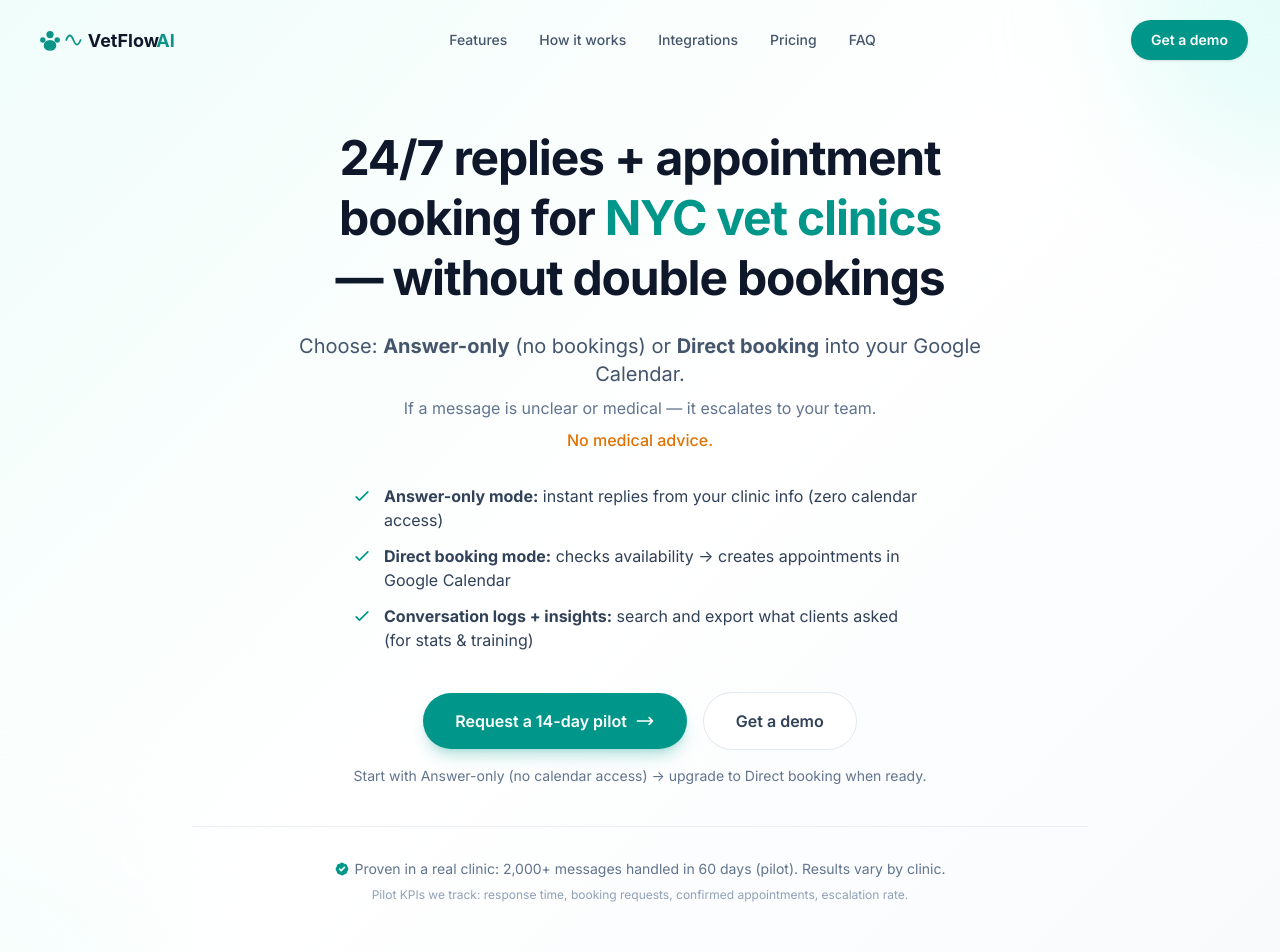
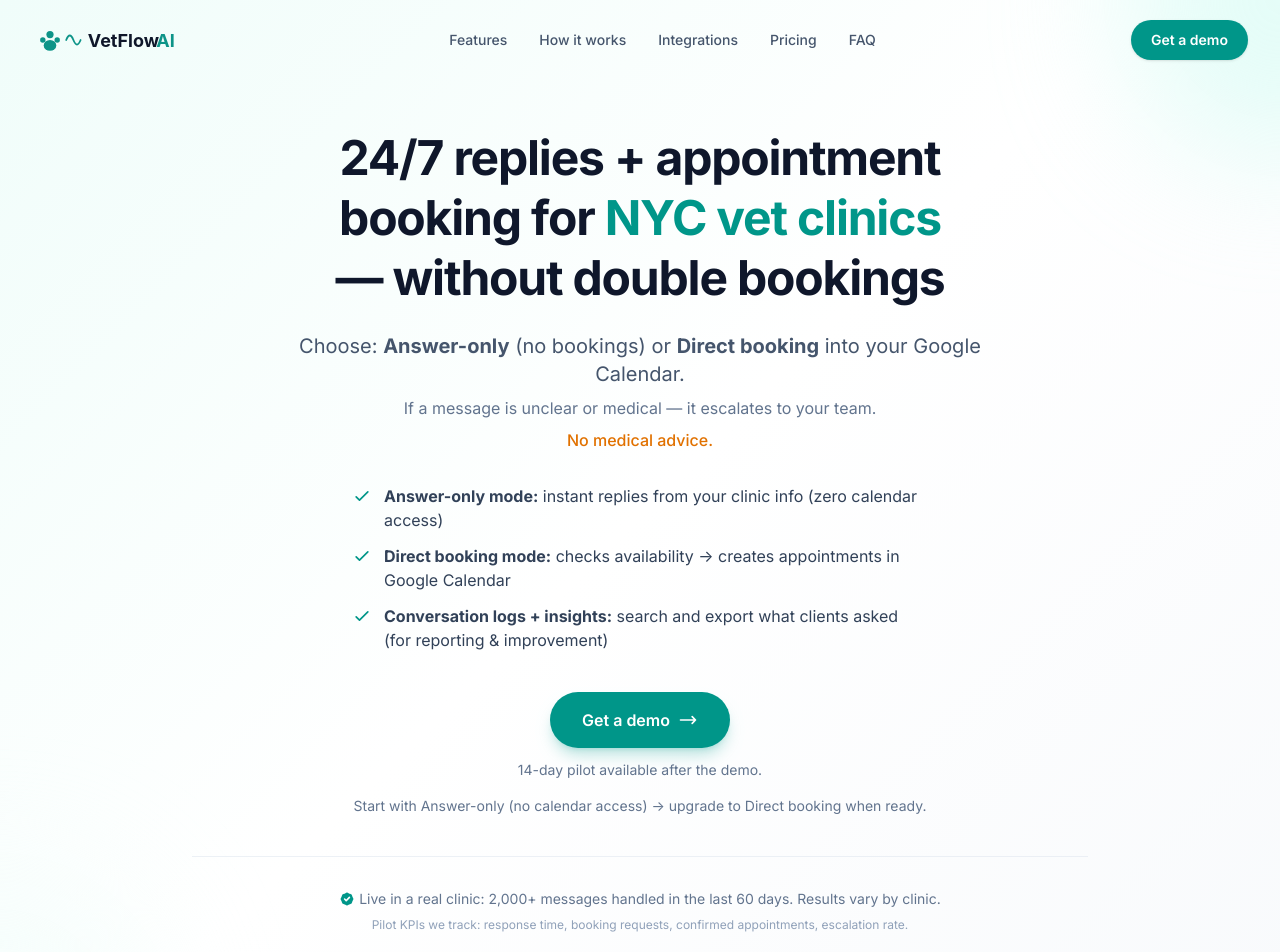
Before and after one commit to iraklidzadzamia/vetflow-landing, a Next.js app: page / in a window 1280 px wide. Shown: the top 952 px of the page. Built offline with nearby package versions, Linux system fonts and the light colour scheme.

Commit message:
Trust and clarity updates: single CTA, improvement wording, approval in Step 4, live social proof

```diff
--- a/components/Hero.tsx
+++ b/components/Hero.tsx
@@ -52,28 +52,25 @@ export function Hero() {
                                 <path strokeLinecap="round" strokeLinejoin="round" strokeWidth={2} d="M5 13l4 4L19 7" />
                             </svg>
                             <span className="text-sm sm:text-base text-left">
-                                <strong>Conversation logs + insights:</strong> search and export what clients asked (for stats &amp; training)
+                                <strong>Conversation logs + insights:</strong> search and export what clients asked (for reporting &amp; improvement)
                             </span>
                         </div>
                     </div>
 
                     {/* CTAs */}
-                    <div className="mt-10 flex flex-col sm:flex-row items-center justify-center gap-4">
+                    <div className="mt-10 flex flex-col items-center justify-center">
                         <Link
                             href="#demo"
                             className="inline-flex items-center justify-center w-full sm:w-auto px-8 py-4 text-base font-semibold text-white bg-teal-600 rounded-full hover:bg-teal-700 transition-all shadow-lg shadow-teal-600/25 hover:shadow-xl hover:shadow-teal-600/30"
                         >
-                            Request a 14-day pilot
+                            Get a demo
                             <svg className="ml-2 w-5 h-5" fill="none" viewBox="0 0 24 24" stroke="currentColor">
                                 <path strokeLinecap="round" strokeLinejoin="round" strokeWidth={2} d="M17 8l4 4m0 0l-4 4m4-4H3" />
                             </svg>
                         </Link>
-                        <Link
-                            href="#demo"
-                            className="inline-flex items-center justify-center w-full sm:w-auto px-8 py-4 text-base font-semibold text-slate-700 bg-white border border-slate-200 rounded-full hover:bg-slate-50 transition-all"
-                        >
-                            Get a demo
-                        </Link>
+                        <p className="mt-3 text-sm text-slate-500">
+                            14-day pilot available after the demo.
+                        </p>
                     </div>
 
                     {/* Micro-trust line */}
@@ -87,7 +84,7 @@ export function Hero() {
                             <svg className="inline-block w-4 h-4 mr-1 text-teal-600 -mt-0.5" fill="currentColor" viewBox="0 0 20 20">
                                 <path fillRule="evenodd" d="M6.267 3.455a3.066 3.066 0 001.745-.723 3.066 3.066 0 013.976 0 3.066 3.066 0 001.745.723 3.066 3.066 0 012.812 2.812c.051.643.304 1.254.723 1.745a3.066 3.066 0 010 3.976 3.066 3.066 0 00-.723 1.745 3.066 3.066 0 01-2.812 2.812 3.066 3.066 0 00-1.745.723 3.066 3.066 0 01-3.976 0 3.066 3.066 0 00-1.745-.723 3.066 3.066 0 01-2.812-2.812 3.066 3.066 0 00-.723-1.745 3.066 3.066 0 010-3.976 3.066 3.066 0 00.723-1.745 3.066 3.066 0 012.812-2.812zm7.44 5.252a1 1 0 00-1.414-1.414L9 10.586 7.707 9.293a1 1 0 00-1.414 1.414l2 2a1 1 0 001.414 0l4-4z" clipRule="evenodd" />
                             </svg>
-                            Proven in a real clinic: 2,000+ messages handled in 60 days (pilot). Results vary by clinic.
+                            Live in a real clinic: 2,000+ messages handled in the last 60 days. Results vary by clinic.
                         </p>
                         <p className="text-xs text-slate-400 mt-2">
                             Pilot KPIs we track: response time, booking requests, confirmed appointments, escalation rate.
--- a/components/HowItWorks.tsx
+++ b/components/HowItWorks.tsx
@@ -17,7 +17,7 @@ const steps = [
     {
         number: "4",
         title: "You go live — and we refine",
-        description: "Launch to clients. We monitor real conversations and refine the AI based on actual questions. Your assistant gets smarter every week.",
+        description: "Launch to clients. We review real conversations and propose improvements based on real questions — nothing changes without your approval.",
     },
 ];
 
```
